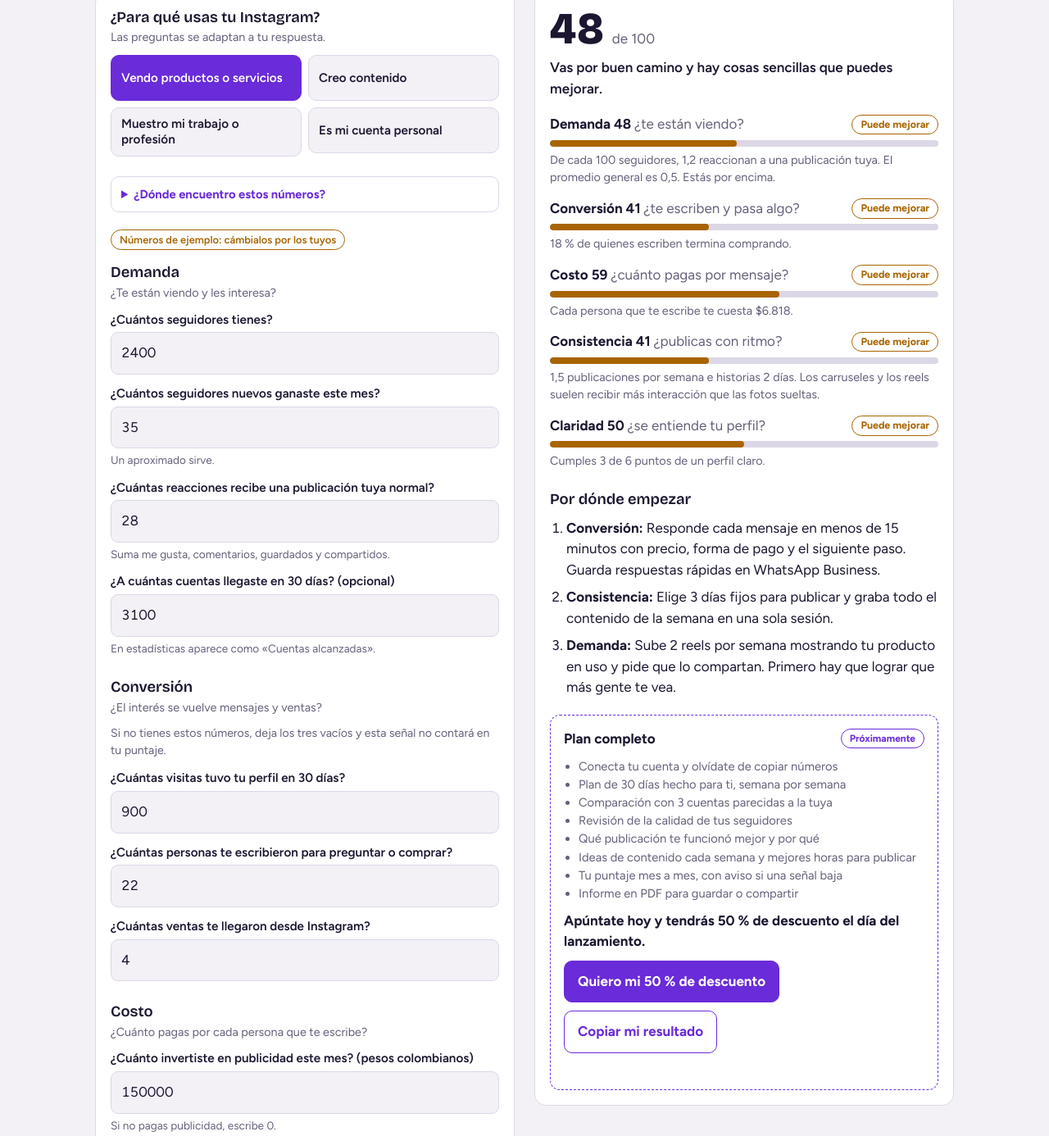
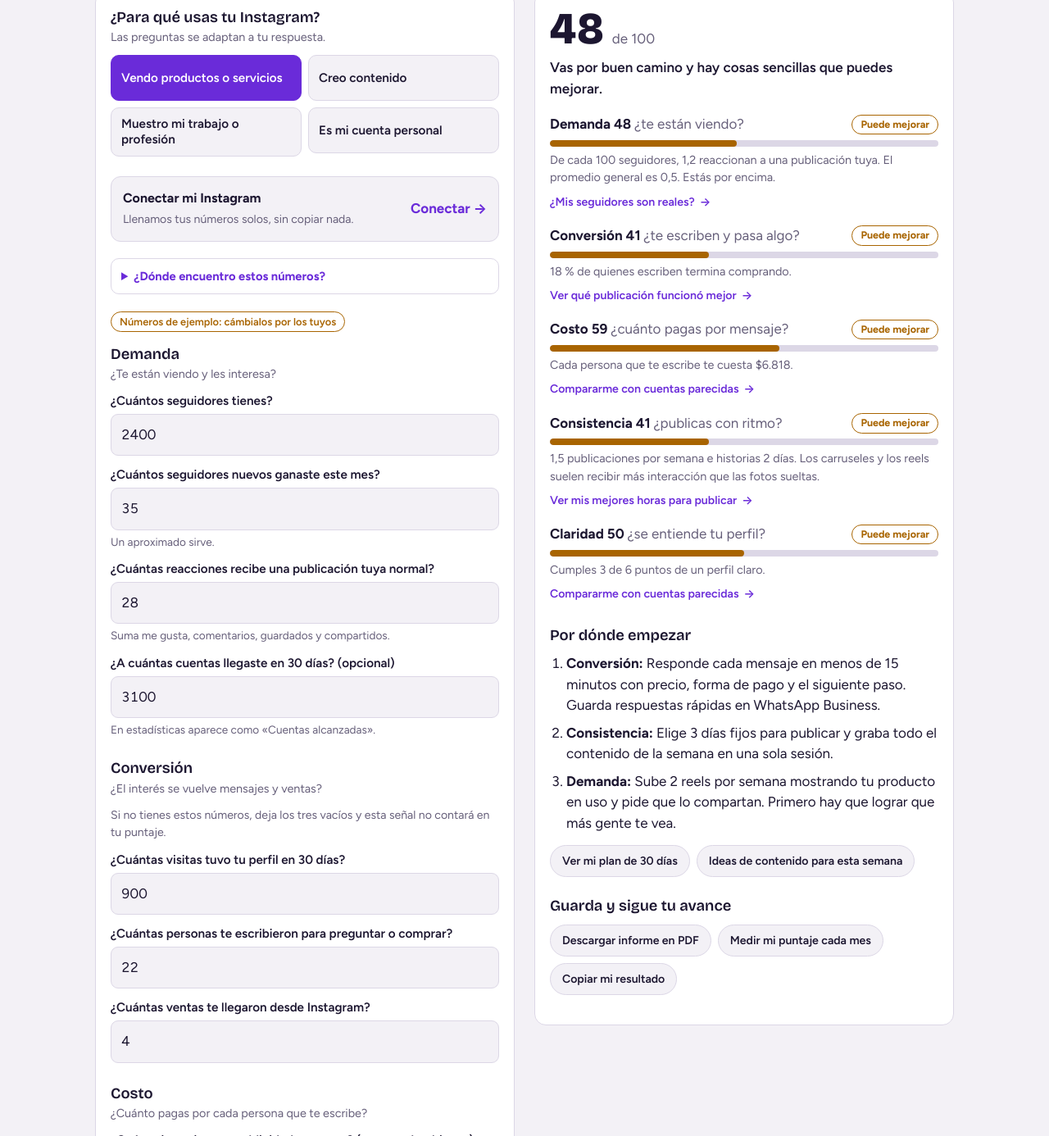
Before and after one commit to Fredlink1037/diagnostico-5-senales, a plain HTML site: page index.html in a window 1280 px wide. Shown: the part 189-1575 px from the top of the page at 82% size. Drawn offline with nearby package versions, Linux system fonts and the light colour scheme.

Commit message:
Funciones nuevas integradas como opciones

```diff
--- a/index.html
+++ b/index.html
@@ -74,14 +74,23 @@ details ol{margin:8px 0 0;padding-left:20px;color:var(--muted)}
 .signals p{margin:6px 0 0;font-size:.9rem;color:var(--muted)}
 h2{font-family:var(--display);font-weight:600;font-size:1.15rem;margin:22px 0 8px}
 ol.actions{margin:0;padding-left:20px;display:grid;gap:8px}
-.locked{margin-top:20px;border:1px dashed var(--accent);border-radius:12px;padding:16px;display:grid;gap:10px}
-.locked ul{margin:0;padding-left:18px;color:var(--muted);font-size:.92rem}
 .btns{display:flex;gap:10px;flex-wrap:wrap}
 button,.btn{font:inherit;font-weight:700;border-radius:10px;padding:12px 16px;cursor:pointer;border:1px solid var(--accent);text-decoration:none;display:inline-block}
 .primary{background:var(--accent);color:var(--accent-ink)}
 .ghost{background:transparent;color:var(--accent)}
-.soon{font-size:.75rem;font-weight:700;color:var(--accent);border:1px solid currentColor;border-radius:99px;padding:2px 10px;white-space:nowrap}
-.locked .head{display:flex;justify-content:space-between;align-items:center;gap:8px;flex-wrap:wrap}
+.more{font:inherit;font-size:.88rem;font-weight:600;color:var(--accent);background:none;border:0;padding:4px 0;margin-top:4px;cursor:pointer;text-align:left;display:inline-flex;align-items:center;gap:6px}
+.more::after{content:"→";transition:transform .15s}
+.more:hover::after{transform:translateX(3px)}
+.more:hover{text-decoration:underline}
+.tools{display:flex;gap:8px;flex-wrap:wrap;margin-top:14px}
+.tool{font:inherit;font-size:.88rem;font-weight:600;color:var(--ink);background:var(--bg);border:1px solid var(--line);border-radius:99px;padding:8px 14px;cursor:pointer}
+.tool:hover{border-color:var(--accent);color:var(--accent)}
+.connect{display:flex;align-items:center;justify-content:space-between;gap:12px;width:100%;font:inherit;text-align:left;color:var(--ink);background:var(--bg);border:1px solid var(--line);border-radius:12px;padding:14px;margin-bottom:20px;cursor:pointer}
+.connect:hover{border-color:var(--accent)}
+.connect b{display:block;font-size:1rem}
+.connect span{font-size:.88rem;color:var(--muted)}
+.connect i{font-style:normal;font-weight:700;color:var(--accent);white-space:nowrap}
+@media (prefers-reduced-motion: reduce){.more::after{transition:none}}
 .muted{color:var(--muted)}
 select{width:100%;font:inherit;color:var(--ink);background:var(--bg);border:1px solid var(--line);border-radius:9px;padding:12px}
 dialog{border:1px solid var(--line);border-radius:14px;background:var(--surface);color:var(--ink);padding:20px;width:min(440px,calc(100% - 32px))}
@@ -112,6 +121,10 @@ footer{font-size:.82rem;color:var(--muted)}
           <label><input type="radio" name="tipo" id="t-personal" value="personal"><span>Es mi cuenta personal</span></label>
         </div>
       </fieldset>
+
+      <button type="button" class="connect" data-feature="conectar">
+        <div><b>Conectar mi Instagram</b><span>Llenamos tus números solos, sin copiar nada.</span></div><i>Conectar →</i>
+      </button>
 
       <details>
         <summary>¿Dónde encuentro estos números?</summary>
@@ -178,25 +191,18 @@ footer{font-size:.82rem;color:var(--muted)}
       <h2>Por dónde empezar</h2>
       <ol class="actions" id="actions"></ol>
 
-      <div class="locked">
-        <div class="head"><strong>Plan completo</strong><span class="soon">Próximamente</span></div>
-        <ul>
-          <li>Conecta tu cuenta y olvídate de copiar números</li>
-          <li>Plan de 30 días hecho para ti, semana por semana</li>
-          <li>Comparación con 3 cuentas parecidas a la tuya</li>
-          <li>Revisión de la calidad de tus seguidores</li>
-          <li>Qué publicación te funcionó mejor y por qué</li>
-          <li>Ideas de contenido cada semana y mejores horas para publicar</li>
-          <li>Tu puntaje mes a mes, con aviso si una señal baja</li>
-          <li>Informe en PDF para guardar o compartir</li>
-        </ul>
-        <p style="margin:0"><strong>Apúntate hoy y tendrás 50 % de descuento el día del lanzamiento.</strong></p>
-        <div class="btns">
-          <button type="button" class="primary" id="cta">Quiero mi 50 % de descuento</button>
-          <button type="button" class="ghost" id="copy">Copiar mi resultado</button>
-        </div>
-        <p id="msg"></p>
+      <div class="tools">
+        <button type="button" class="tool" data-feature="plan30">Ver mi plan de 30 días</button>
+        <button type="button" class="tool" data-feature="ideas">Ideas de contenido para esta semana</button>
       </div>
+
+      <h2>Guarda y sigue tu avance</h2>
+      <div class="tools" style="margin-top:0">
+        <button type="button" class="tool" data-feature="pdf">Descargar informe en PDF</button>
+        <button type="button" class="tool" data-feature="seguimiento">Medir mi puntaje cada mes</button>
+        <button type="button" class="tool" id="copy">Copiar mi resultado</button>
+      </div>
+      <p id="msg"></p>
     </section>
   </div>
 
@@ -205,19 +211,20 @@ footer{font-size:.82rem;color:var(--muted)}
 
 <dialog id="dlg" aria-labelledby="dlg-t">
   <form id="wf" novalidate>
-    <h2 id="dlg-t">Reserva tu 50 % de descuento</h2>
-    <p style="margin:0">El plan completo todavía no está disponible. Déjanos tu correo: te avisamos el día que salga y lo pagas a mitad de precio.</p>
+    <h2 id="dlg-t"></h2>
+    <p style="margin:0" id="dlg-d"></p>
+    <p style="margin:0" class="muted">Estamos terminando esta función. Déjanos tu correo: te avisamos cuando esté lista y la tendrás con <strong style="color:var(--ink)">50 % de descuento</strong>.</p>
     <div class="field"><label for="email">Tu correo</label><input id="email" type="email" autocomplete="email" placeholder="nombre@correo.com"></div>
     <label class="check"><input type="checkbox" id="ok"><span>Acepto que guarden mi correo para avisarme del lanzamiento.</span></label>
     <p id="wmsg" role="alert"></p>
     <div class="btns">
-      <button type="submit" class="primary" id="send">Guardar mi descuento</button>
+      <button type="submit" class="primary" id="send">Avísame</button>
       <button type="button" class="ghost" id="close">Ahora no</button>
     </div>
   </form>
   <div id="done" hidden>
-    <h2>Listo, tu descuento quedó guardado</h2>
-    <p>Te escribiremos a <strong id="done-mail"></strong> cuando salga el plan completo, con tu 50 % de descuento.</p>
+    <h2>Listo, te avisaremos</h2>
+    <p>Te escribiremos a <strong id="done-mail"></strong> cuando esté lista, con tu 50 % de descuento guardado.</p>
     <button type="button" class="primary" id="close2">Volver a mi resultado</button>
   </div>
 </dialog>
@@ -306,6 +313,23 @@ var TIPOS = {
     }
   }
 };
+var FUNCIONES = {
+  conectar: ["Conectar mi Instagram", "Inicia sesión con Instagram y tus números se llenan solos cada vez que quieras medirte."],
+  plan30: ["Tu plan de 30 días", "Qué hacer cada semana durante un mes, armado con tus señales más bajas."],
+  ideas: ["Ideas de contenido para esta semana", "Ideas de publicaciones y reels pensadas para tu tipo de cuenta, cada semana."],
+  seguidores: ["¿Tus seguidores son reales?", "Revisamos la calidad de tus seguidores y te decimos qué parte de tu audiencia está activa."],
+  mejorpost: ["Tu publicación que más funcionó", "Te mostramos qué publicación trajo más mensajes o interacción y por qué funcionó."],
+  comparar: ["Compárate con cuentas parecidas", "Tu puntaje frente a 3 cuentas de tu mismo tipo y tamaño."],
+  horas: ["Tus mejores horas para publicar", "Los días y horas en que tu audiencia está más activa."],
+  pdf: ["Informe en PDF", "Tu diagnóstico completo en un archivo para guardar o compartir."],
+  seguimiento: ["Tu puntaje mes a mes", "Te medimos cada mes y te avisamos si alguna señal baja."]
+};
+var MAS = { demanda: "seguidores", conversion: "mejorpost", costo: "comparar", consistencia: "horas", claridad: "comparar" };
+var MAS_TXT = {
+  seguidores: "¿Mis seguidores son reales?", mejorpost: "Ver qué publicación funcionó mejor",
+  comparar: "Compararme con cuentas parecidas", horas: "Ver mis mejores horas para publicar"
+};
+
 var NOMBRES = {
   demanda: ["Demanda", "¿te están viendo?"],
   conversion: ["Conversión", "¿te escriben y pasa algo?"],
@@ -418,6 +442,10 @@ function pintar(){
     li.querySelector(".pill").textContent = e[0];
     li.querySelector("i").style.width = (sin ? 0 : p) + "%";
     li.querySelector("p").textContent = sin ? "No cuenta en tu puntaje. Complétala cuando tengas los números." : detalle[k];
+    if (MAS[k]) {
+      var m = document.createElement("button"); m.type = "button"; m.className = "more";
+      m.setAttribute("data-feature", MAS[k]); m.textContent = MAS_TXT[MAS[k]]; li.appendChild(m);
+    }
     ul.appendChild(li);
   });
 
@@ -439,13 +467,20 @@ el("f").addEventListener("input", function(e){
 el("f").addEventListener("submit", function(e){ e.preventDefault(); });
 
 var msg = el("msg"), dlg = el("dlg"), wmsg = el("wmsg");
-function abrir(){
+var funcion = "conectar";
+function abrir(f){
+  funcion = FUNCIONES[f] ? f : "conectar";
+  el("dlg-t").textContent = FUNCIONES[funcion][0];
+  el("dlg-d").textContent = FUNCIONES[funcion][1];
   el("wf").hidden = false; el("done").hidden = true; wmsg.textContent = "";
   if (dlg.showModal) dlg.showModal(); else dlg.setAttribute("open", "");
   el("email").focus();
 }
 function cerrar(){ if (dlg.close) dlg.close(); else dlg.removeAttribute("open"); }
-el("cta").addEventListener("click", abrir);
+document.addEventListener("click", function(e){
+  var b = e.target.closest ? e.target.closest("[data-feature]") : null;
+  if (b) abrir(b.getAttribute("data-feature"));
+});
 el("close").addEventListener("click", cerrar);
 el("close2").addEventListener("click", cerrar);
 el("wf").addEventListener("submit", function(e){
@@ -458,7 +493,7 @@ el("wf").addEventListener("submit", function(e){
   fetch(CONFIG.waitlistEndpoint, {
     method: "POST",
     headers: { "Content-Type": "application/json", "Accept": "application/json" },
-    body: JSON.stringify({ email: email, tipo: tipoActual(), puntaje: ultimo ? ultimo.total : null,
+    body: JSON.stringify({ email: email, funcion: funcion, tipo: tipoActual(), puntaje: ultimo ? ultimo.total : null,
                            descuento: CONFIG.descuento, fecha: new Date().toISOString() })
   }).then(function(res){
     if (!res.ok) throw new Error(res.status);
```
